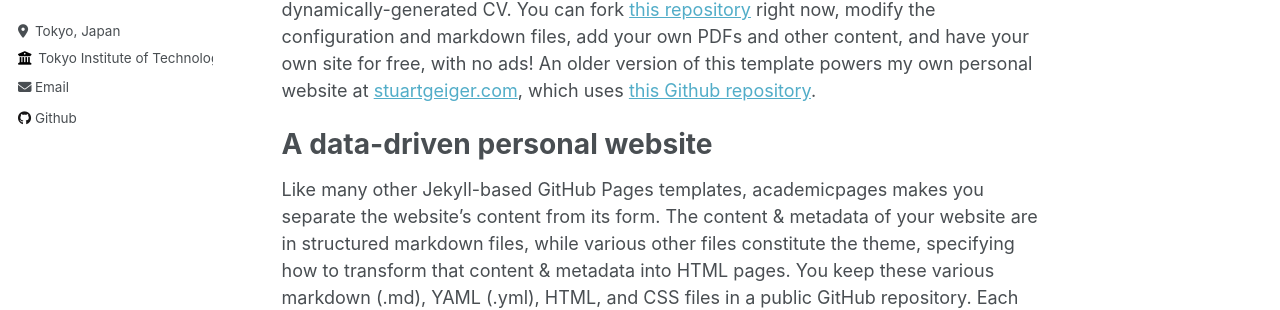
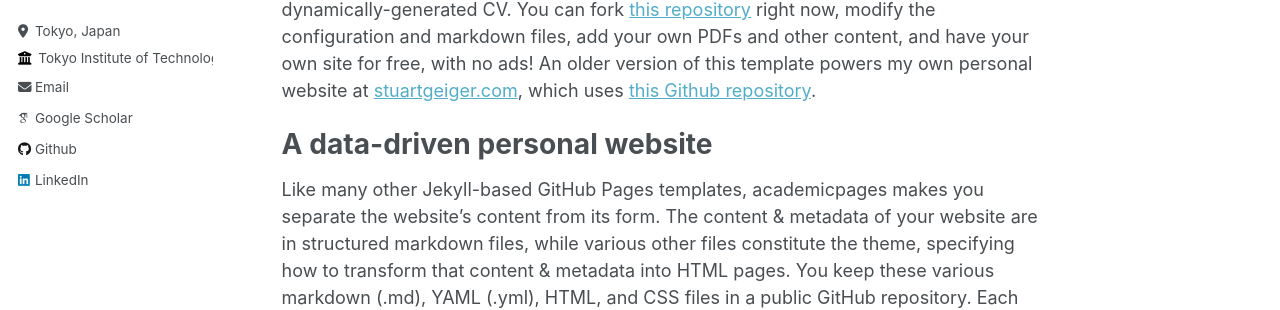
Before and after one commit to derrickmaa/derrickmaa.github.io, a Jekyll site: the page built from _pages/about.md, in a window 1280 px wide. Shown: the part 322-632 px from the top of the page. Built offline with Jekyll 4.4.1, drawn with Linux system fonts in a browser that asks for light colours; some web fonts are replaced; part of the change alters nothing that is shown.

Commit message:
Update _config.yml

```diff
--- a/_config.yml
+++ b/_config.yml
@@ -33,7 +33,7 @@ author:
 
   # Academic websites
   arxiv            : # URL - Update with the correct link to your profile
-  googlescholar    : # URL
+  googlescholar    : https://scholar.google.co.jp/citations?user=sktqaqAAAAAJ&hl=en
   impactstory      : # URL
   orcid            : # URL
   pubmed           : # URL
@@ -57,7 +57,7 @@ author:
   keybase          : # Username
   instagram        : # Username
   lastfm           : # Username
-  linkedin         : # Username
+  linkedin         : "congda-ma"# Username
   mastodon         : # URL
   medium           : # URL
   pinterest        : # Username
```
